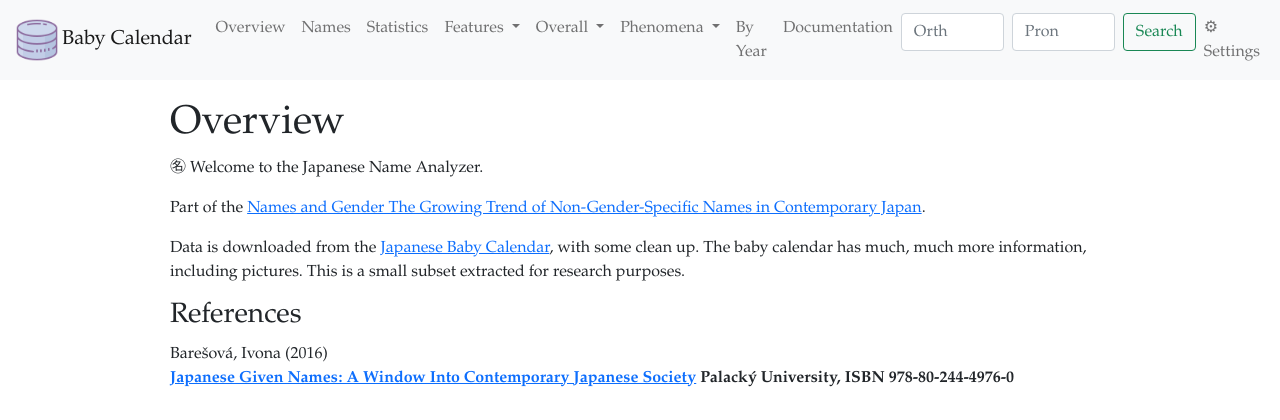
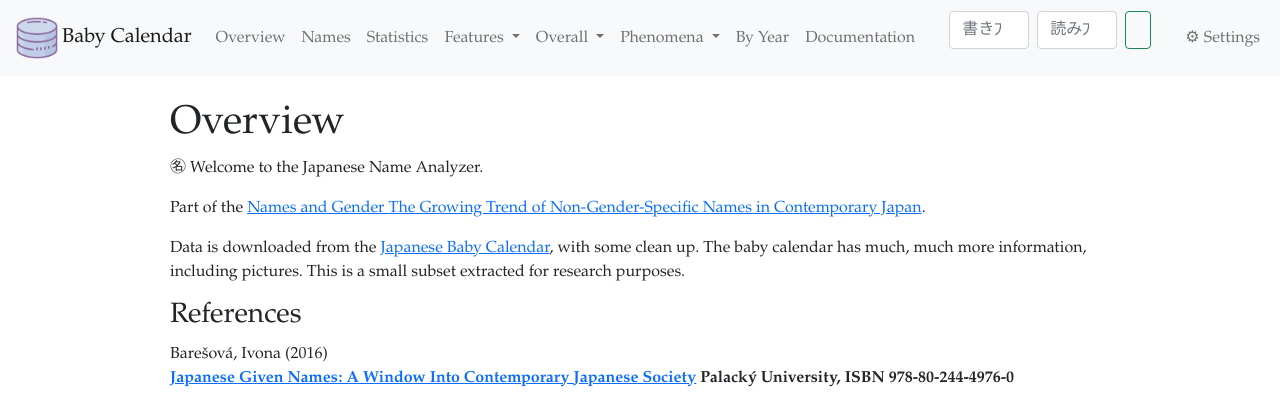
Before and after one commit to bond-lab/namae-bc, a Flask app: page / in a window 1280 px wide. Shown: the top 420 px of the page. Run offline with Flask 3, Linux system fonts and the light colour scheme; some libraries are stand-ins or nearby versions.

Commit message:
feat: Update search bar with smaller inputs and Kanji placeholders

```diff
--- a/web/templates/navigation.html
+++ b/web/templates/navigation.html
@@ -67,9 +67,11 @@
 		 class="nav-item nav-link">Documentation</a></li>
 	  </ul>
 	  <form class="d-flex" role="search" action="{{ url_for('namae') }}" method="get">
-	      <input class="form-control me-2" type="search" name="orth" placeholder="Orth" aria-label="Orth">
-	      <input class="form-control me-2" type="search" name="pron" placeholder="Pron" aria-label="Pron">
-	      <button class="btn btn-outline-success" type="submit">Search</button>
+	      <input class="form-control me-2" type="search" name="orth" placeholder="書き方" aria-label="書き方" maxlength="5" style="width: 80px;">
+	      <input class="form-control me-2" type="search" name="pron" placeholder="読み方" aria-label="読み方" maxlength="5" style="width: 80px;">
+	      <button class="btn btn-outline-success" type="submit">
+	          <i class="fas fa-search"></i>
+	      </button>
 	  </form>
 	  <ul class="navbar-nav ms-auto mb-2 mb-lg-0">
 	    <!-- Settings -->
```
